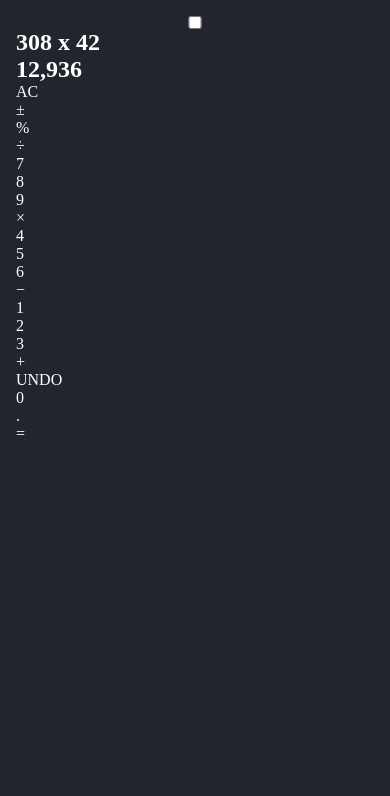
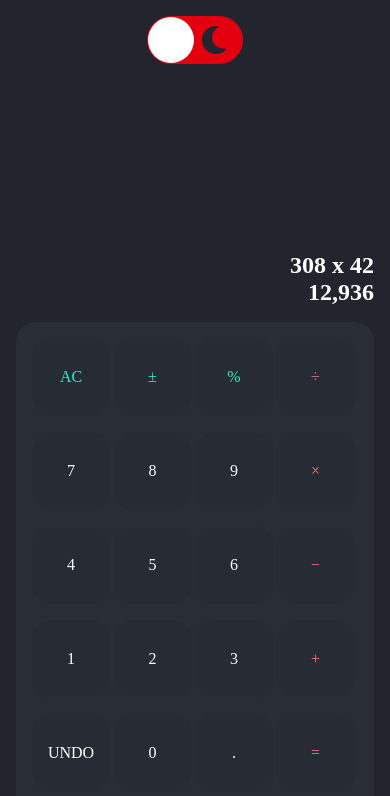
Before and after one commit to adampaulsackfield/calculator, a plain HTML site: page index.html in a window 390 px wide. Drawn offline with Linux system fonts and the light colour scheme.

Commit message:
basic mobile layout setup with light-mode

```diff
--- a/index.html
+++ b/index.html
@@ -9,96 +9,89 @@
 	</head>
 	<body>
 		<header class="header">
-			<input type="checkbox" id="theme-toggle" class="header__toggle" />
+			<label>
+				<input class="header__toggle" type="checkbox" id="theme-toggle" />
+				<div>
+					<i class="fa-solid fa-moon moon"></i>
+					<div></div>
+					<i class="fa-solid fa-sun sun"></i>
+				</div>
+			</label>
 		</header>
 
+		<div class="container">
 			<section class="screen">
 				<h2 class="screen__sum">308 x 42</h2>
 				<h1 class="screen__result">12,936</h1>
 			</section>
-
 			<section class="calculator">
-			<div id="AC" class="calculator__button">
+				<div id="AC" class="calculator__button green">
 					<p>AC</p>
 				</div>
-
-			<div id="plusMinus" class="calculator__button">
+				<div id="plusMinus" class="calculator__button green">
 					<p>&#177;</p>
 				</div>
-
-			<div id="percent" class="calculator__button">
+				<div id="percent" class="calculator__button green">
 					<p>%</p>
 				</div>
-
-			<div id="divide" class="calculator__button">
+				<div id="divide" class="calculator__button red">
 					<p>&#247;</p>
 				</div>
-
 				<div id="number-7" class="calculator__button">
 					<p>7</p>
 				</div>
-
 				<div id="number-8" class="calculator__button">
 					<p>8</p>
 				</div>
-
 				<div id="number-9" class="calculator__button">
 					<p>9</p>
 				</div>
-
-			<div id="multiply" class="calculator__button">
+				<div id="multiply" class="calculator__button red">
 					<p>&#215;</p>
 				</div>
-
 				<div id="number-4" class="calculator__button">
 					<p>4</p>
 				</div>
-
 				<div id="number-5" class="calculator__button">
 					<p>5</p>
 				</div>
-
 				<div id="number-6" class="calculator__button">
 					<p>6</p>
 				</div>
-
-			<div id="subtract" class="calculator__button">
+				<div id="subtract" class="calculator__button red">
 					<p>&#8722;</p>
 				</div>
-
 				<div id="number-1" class="calculator__button">
 					<p>1</p>
 				</div>
-
 				<div id="number-2" class="calculator__button">
 					<p>2</p>
 				</div>
-
 				<div id="number-3" class="calculator__button">
 					<p>3</p>
 				</div>
-
-			<div id="add" class="calculator__button">
+				<div id="add" class="calculator__button red">
 					<p>+</p>
 				</div>
-
 				<div id="undo" class="calculator__button">
 					<p>UNDO</p>
 				</div>
-
 				<div id="number-0" class="calculator__button">
 					<p>0</p>
 				</div>
-
 				<div id="decimal" class="calculator__button">
 					<p>.</p>
 				</div>
-
-			<div id="equals" class="calculator__button function">
+				<div id="equals" class="calculator__button function red">
 					<p>=</p>
 				</div>
 			</section>
+		</div>
 
+		<script
+			src="https://kit.fontawesome.com/c4c89ed4c4.js"
+			crossorigin="anonymous"
+		></script>
 		<script src="scripts/main.js"></script>
 	</body>
 </html>
--- a/scripts/main.js
+++ b/scripts/main.js
@@ -1,7 +1,12 @@
 const themeToggle = document.getElementById('theme-toggle');
 const body = document.querySelector('body');
+const calculator = document.querySelector('.calculator');
+const buttons = document.querySelectorAll('.calculator__button');
 
 // Add event listener to checkbox for theme toggler.
 themeToggle.addEventListener('change', () => {
+	console.log(themeToggle.checked);
 	body.classList.toggle('light-mode');
+	calculator.classList.toggle('light-mode');
+	buttons.forEach((button) => button.classList.toggle('light-mode'));
 });
--- a/styles/_components.scss
+++ b/styles/_components.scss
@@ -1,4 +1,28 @@
 @use './variables' as *;
+
+.moon {
+	position: relative;
+	top: 8px;
+	left: 8px;
+	font-size: 2rem;
+	color: $background-dark-mode;
+}
+
+.sun {
+	position: relative;
+	top: -26px;
+	left: -36px;
+	font-size: 2rem;
+	z-index: 1;
+}
+
+.red {
+	color: $buttons-red;
+}
+
+.green {
+	color: $buttons-green;
+}
 
 body {
 	background-color: $background-dark-mode;
@@ -14,4 +38,83 @@ body {
 .header {
 	display: flex;
 	flex-direction: column;
+	align-items: center;
+
+	&__toggle {
+		display: none;
+
+		& + div {
+			width: 96px;
+			height: 48px;
+			border-radius: 24px;
+			background-color: #e3000e;
+			transition-duration: 0.3s;
+			transition-property: background-color;
+			cursor: pointer;
+		}
+
+		&:checked + div {
+			background-color: #57bb00;
+		}
+
+		& + div > div {
+			float: left;
+			width: 46px;
+			height: 46px;
+			margin-top: 1px;
+			margin-left: 1px;
+			border-radius: 23px;
+			background-color: white;
+			transition-timing-function: ease;
+			transition-duration: 0.3s;
+			transition-property: transform;
+			pointer-events: none;
+			z-index: 1000;
+		}
+
+		&:checked + div > div {
+			transform: translateX(48px);
+		}
+	}
 }
+.container {
+	height: 90vh;
+	display: flex;
+	flex-direction: column;
+	justify-content: flex-end;
+}
+
+.screen {
+	text-align: right;
+	padding: 1rem 0;
+}
+
+.calculator {
+	display: grid;
+	grid-template-columns: repeat(4, 1fr);
+	border-radius: 20px;
+
+	background-color: $background-dark-mode-light;
+	padding: 1rem;
+
+	&.light-mode {
+		background-color: $background-light-mode-light;
+	}
+
+	&__button {
+		width: 20vw;
+		height: 20vw;
+		gap: 1rem;
+		border-radius: 20px;
+		margin-bottom: 1rem;
+		background-color: $button-background-dark-mode;
+
+		display: flex;
+		justify-content: center;
+		align-items: center;
+
+		&.light-mode {
+			background-color: $button-background-light-mode;
+		}
+	}
+}
```
Also changed, not shown: styles/main.css, 1 other file. Lines whose indentation alone changed are shown as unchanged.
